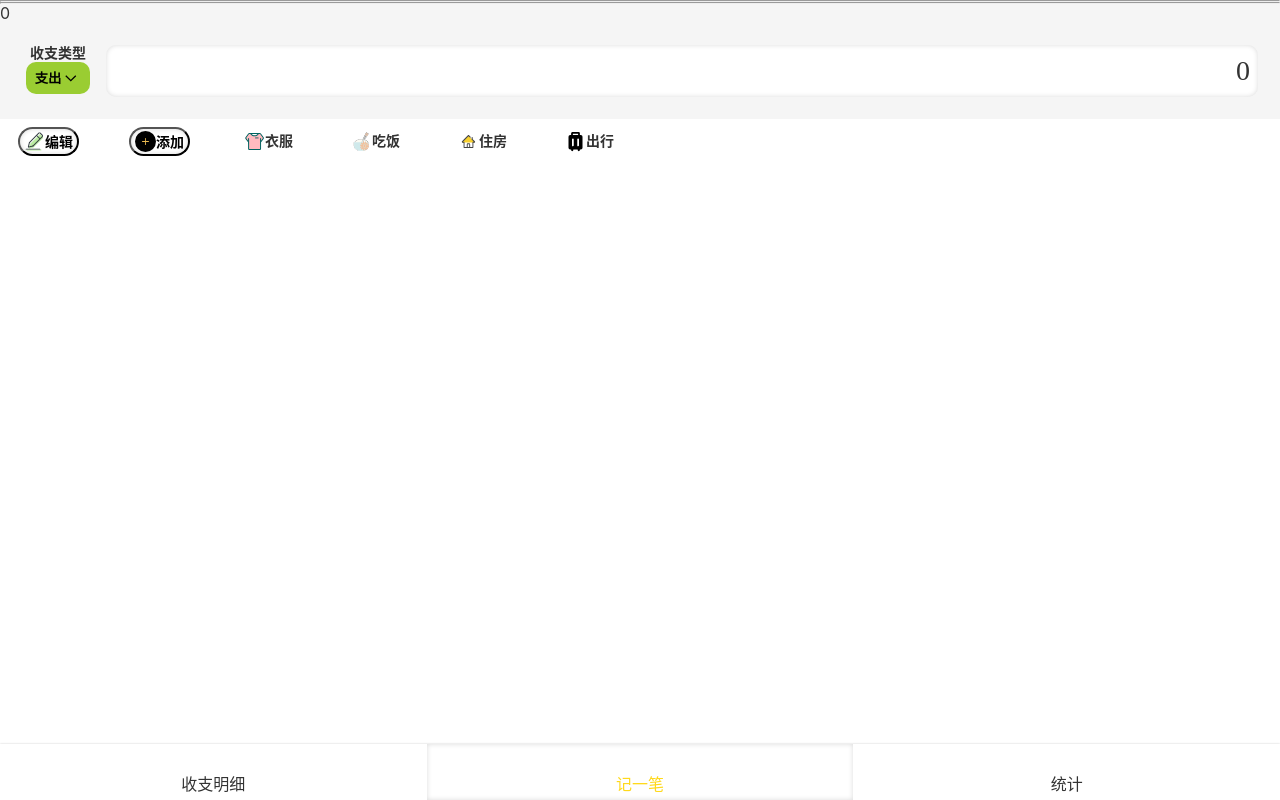
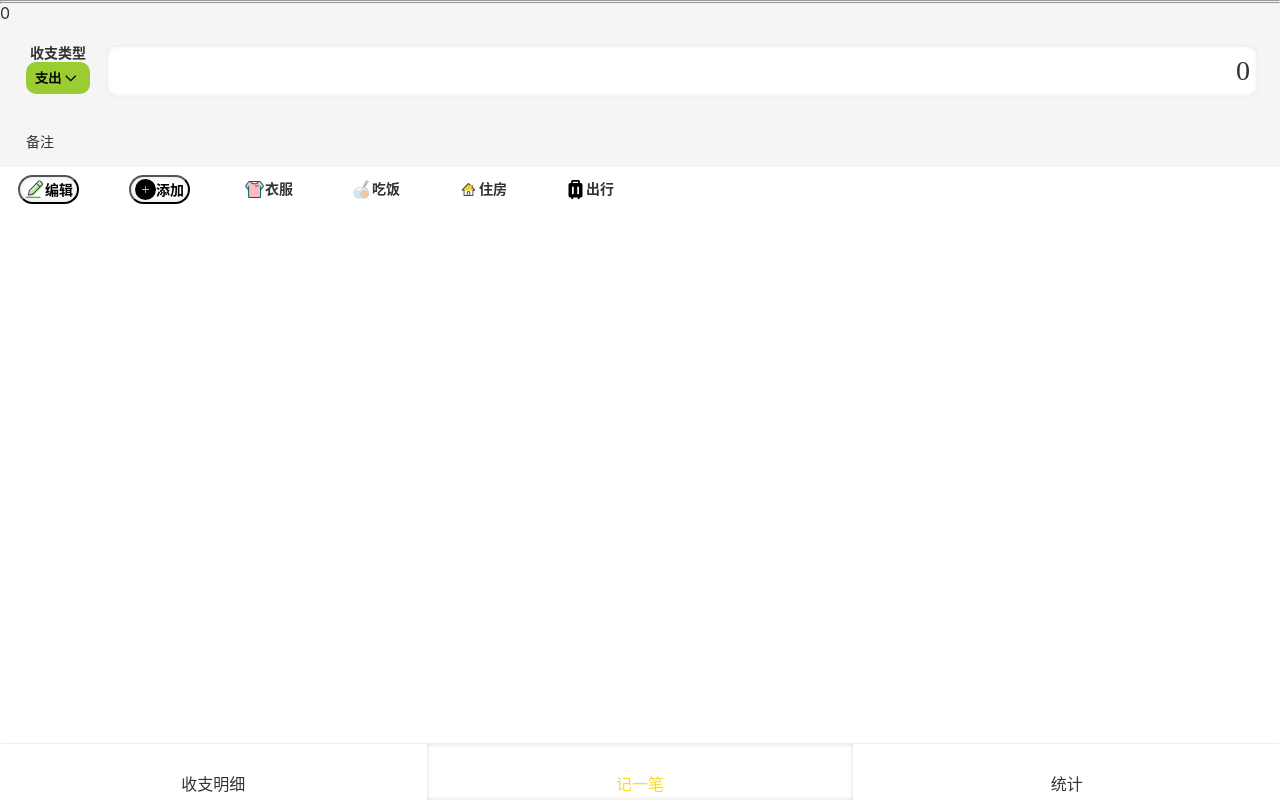
Before and after one commit to yichang8421/BitByBiter, a React app: page /#/money in a window 1280 px wide. Built offline with nearby package versions, Linux system fonts and the light colour scheme.

Commit message:
使用 ...rest 拷贝所有属性；Input.tsx 可以正常使用

```diff
--- a/src/components/Imput.tsx
+++ b/src/components/Imput.tsx
@@ -23,17 +23,11 @@ type Props = {
 } & React.InputHTMLAttributes<HTMLInputElement>;
 
 const Input: React.FC<Props> = (props) => {
-    const {label, hidePad, ...rest} = props;
+    const {label, hidePad, children, ...rest} = props;
     return (
         <Label onClick={props.hidePad}>
-            <span>props.label</span>
-            <input
-                type={props.type}
-                placeholder={props.placeholder}
-                defaultValue={props.defaultValue}
-                // ref={refInput}
-                onBlur={props.onBlur}
-            />
+            <span>{props.label}</span>
+            <input {...rest}/>
         </Label>
     );
 };
--- a/src/views/component/NoteSection.tsx
+++ b/src/views/component/NoteSection.tsx
@@ -1,5 +1,5 @@
 import styled from "styled-components";
-import React, {useRef} from "react";
+import React, {ChangeEventHandler} from "react";
 import {Input} from "../../components/Imput";
 
 const Wrapper = styled.section`
@@ -7,21 +7,6 @@ const Wrapper = styled.section`
     padding: 0 16px;
     margin-left: 10px;
     font-size: 14px;
-    //> label{
-    //    display: flex;
-    //    align-items: center;
-    //    > span{
-    //        margin-right: 16px;
-    //        white-space: nowrap;
-    //    }
-    //    > input{
-    //        display: block;
-    //        width: 100%;
-    //        height: 48px;
-    //        background: none;
-    //        border:none;
-    //    }
-    //}
 `;
 
 type Props = {
@@ -32,26 +17,12 @@ type Props = {
 
 const NoteSection: React.FC<Props> = (props: Props) => {
     const note = props.value;
-    const refInput = useRef<HTMLInputElement>(null);
-    const currentInput = refInput.current;
-    const onBlur = () => {
-        if (currentInput) {
-            props.onChange(currentInput.value);
-        }
+    const onChange: ChangeEventHandler<HTMLInputElement> = (e) => {
+        props.onChange(e.target.value);
     };
     return (
         <Wrapper>
-            {/*<label onClick={props.hidePad}>*/}
-            {/*    <span>备注</span>*/}
-            {/*    <input*/}
-            {/*        type="text"*/}
-            {/*        placeholder="此处添加备注"*/}
-            {/*        defaultValue={note}*/}
-            {/*        ref={refInput}*/}
-            {/*        onBlur={onBlur}*/}
-            {/*    />*/}
-            {/*</label>*/}
-            {/*<Input />*/}
+            <Input label={"备注"} hidePad={props.hidePad} type={"text"} value={note} onChange={onChange}/>
         </Wrapper>
     );
 };
```
